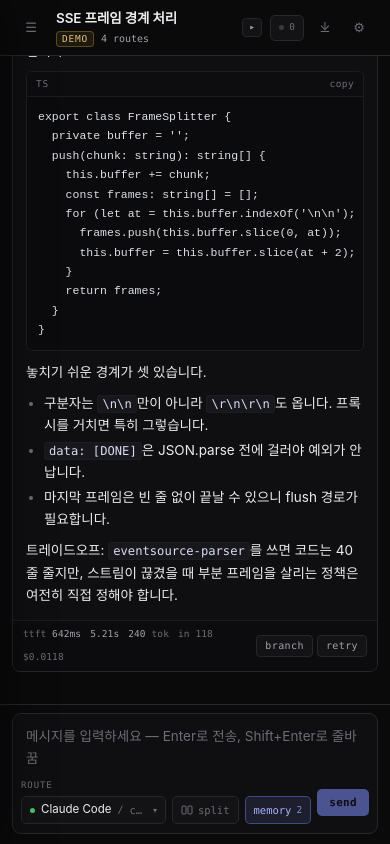
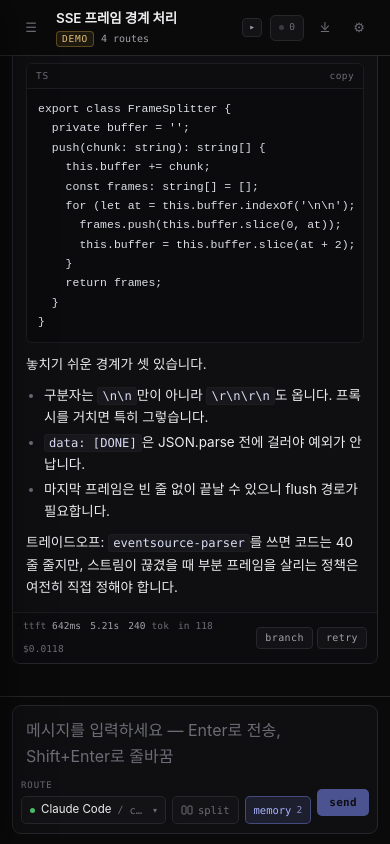
Before and after one commit to developjik/damon-chat-desk, a React (Vite) app: page / in a window 390 px wide. Built offline with nearby package versions, Linux system fonts and the light colour scheme.

Commit message:
DEV-122: 16px mobile composer (no iOS focus zoom), cap draft height under keyboard

```diff
--- a/src/styles.css
+++ b/src/styles.css
@@ -2734,6 +2734,17 @@ a {
     padding-bottom: 8px;
   }
 
+  /* iOS zooms into inputs under 16px on focus, which hides the keyboard
+     from visualViewport sizing. */
+  .composer textarea {
+    font-size: 16px;
+  }
+
+  /* A short landscape viewport must still fit header, draft and Send. */
+  .keyboard-open .composer textarea {
+    max-height: calc(var(--vv-height, 100dvh) * 0.3);
+  }
+
   /* iOS pans the layout viewport under an open keyboard; pin the desk to
      the visible box so the composer rides on top of the keyboard. */
   .app {
```
